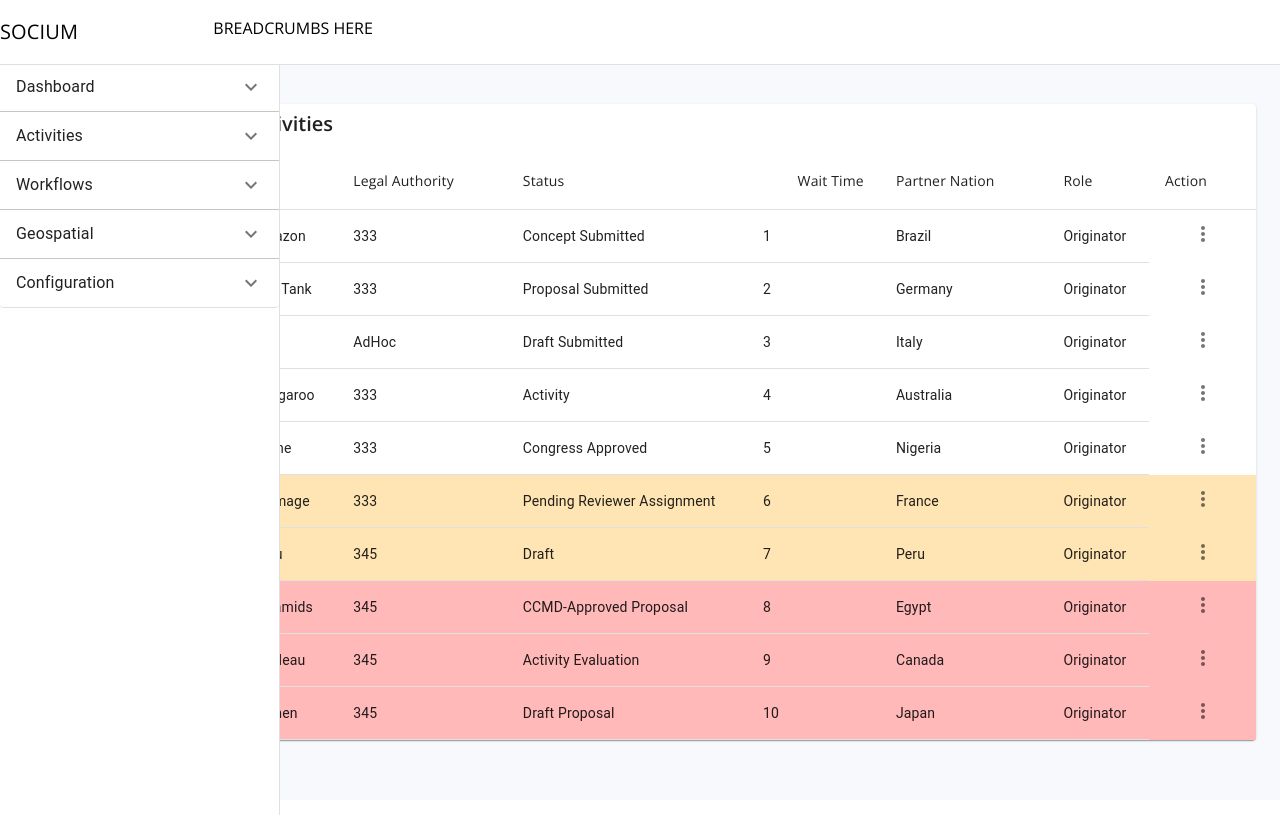
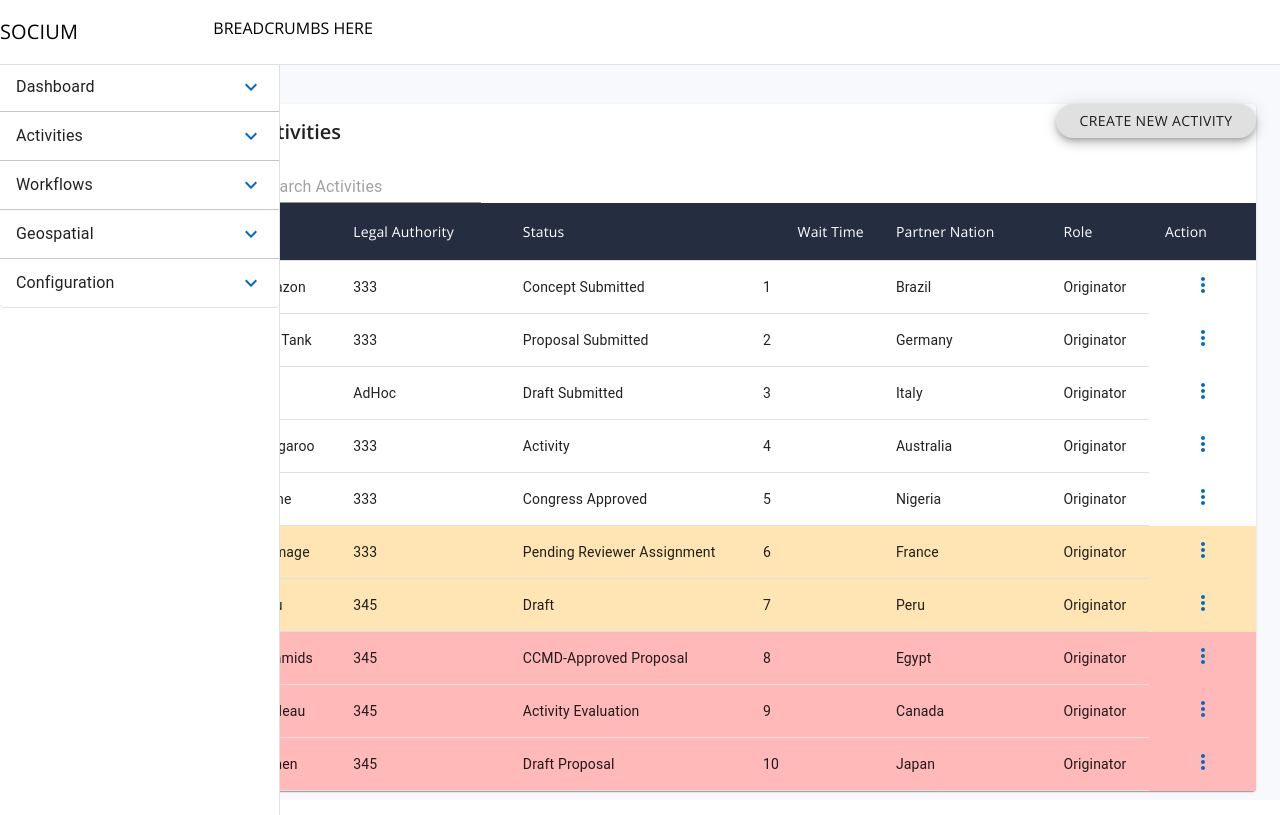
Before and after one commit to blweber/context-prac, a React (Create React App) app in the folder client/: page /Activities in a window 1280 px wide. Built offline with nearby package versions, Linux system fonts and the light colour scheme.

Commit message:
ActivitySearch func

```diff
--- a/client/src/components/activities/Activities.js
+++ b/client/src/components/activities/Activities.js
@@ -1,26 +1,8 @@
 import React, { useContext } from "react";
 
-import Table from '@material-ui/core/Table';
-import TableBody from '@material-ui/core/TableBody';
-import TableCell from '@material-ui/core/TableCell';
-import TableHead from '@material-ui/core/TableHead';
-import TablePagination from '@material-ui/core/TablePagination';
-import TableRow from '@material-ui/core/TableRow';
-import TableSortLabel from '@material-ui/core/TableSortLabel';
-import Toolbar from '@material-ui/core/Toolbar';
-import Typography from '@material-ui/core/Typography';
-import Paper from '@material-ui/core/Paper';
-import Checkbox from '@material-ui/core/Checkbox';
-import IconButton from '@material-ui/core/IconButton';
-import Tooltip from '@material-ui/core/Tooltip';
-import FormControlLabel from '@material-ui/core/FormControlLabel';
-import Switch from '@material-ui/core/Switch';
-import DeleteIcon from '@material-ui/icons/Delete';
-import FilterListIcon from '@material-ui/icons/FilterList';
-import Grid from '@material-ui/core/Grid';
+import Fab from '@material-ui/core/Fab';
 
 import ActivityContext from '../../context/activities/ActivityContext';
-
 import ActivityTable from './ActivityTable';
 
 const Activities = () => {
@@ -30,6 +12,17 @@ const Activities = () => {
 
 	return (
 		<div>
+			<Fab //TODO: Use Button component
+				variant="extended"
+				size="small"
+				aria-label="save"
+				className={'add-user-btn'}
+				style={{width: '200px', float: 'right'}} //TODO: remove inline styling
+				type="button"
+			>
+				Create New Activity
+			</Fab>
+
 			<ActivityTable/>
 		</div>
 	);
--- /dev/null
+++ b/client/src/components/activities/ActivitySearch.js
@@ -0,0 +1,34 @@
+import React, { useContext } from "react";
+import ActivityContext from "../../context/activities/ActivityContext";
+import { Input, Button, Icon } from "@material-ui/core";
+import Grid from '@material-ui/core/Grid';
+
+const ActivitySearch = () => {
+	const activityContext = useContext(ActivityContext);
+
+  const { filterActivities, clearFilteredActivities } = activityContext;
+
+  const onChange = event => {
+    let inputFiltering = event.target.value;
+    if (inputFiltering !== "") {
+      filterActivities(inputFiltering);
+    } else {
+      clearFilteredActivities();
+    }
+  };
+
+  return (
+    <Grid container spacing={3}>
+			<Grid item xs={10}>
+				<Icon>search</Icon>
+				<Input
+					type="text"
+					placeholder="Search Activities"
+					onChange={onChange}
+				/>
+			</Grid>
+    </Grid>
+  );
+};
+
+export default ActivitySearch;
--- a/client/src/components/activities/ActivityTable.js
+++ b/client/src/components/activities/ActivityTable.js
@@ -1,49 +1,46 @@
 import React, { useContext, useState } from "react";
-import axios from 'axios';
 
 import MoreVertIcon from "@material-ui/icons/MoreVert";
 import Menu from "@material-ui/core/Menu";
 import MenuItem from "@material-ui/core/MenuItem";
 import Grid from "@material-ui/core/Grid";
-import { Link } from "react-router-dom";
 
 import Paper from '@material-ui/core/Paper';
 import Table from '@material-ui/core/Table';
 import TableBody from '@material-ui/core/TableBody';
 import TableCell from '@material-ui/core/TableCell';
 import TableHead from '@material-ui/core/TableHead';
-import TablePagination from '@material-ui/core/TablePagination';
+// import TablePagination from '@material-ui/core/TablePagination';
 import TableRow from '@material-ui/core/TableRow';
 import TableSortLabel from '@material-ui/core/TableSortLabel';
-import Toolbar from '@material-ui/core/Toolbar';
-import Typography from '@material-ui/core/Typography';
-import Checkbox from '@material-ui/core/Checkbox';
 import IconButton from '@material-ui/core/IconButton';
-import Tooltip from '@material-ui/core/Tooltip';
-import FormControlLabel from '@material-ui/core/FormControlLabel';
-import Switch from '@material-ui/core/Switch';
-import DeleteIcon from '@material-ui/icons/Delete';
-import FilterListIcon from '@material-ui/icons/FilterList';
 
 import ActivityContext from "../../context/activities/ActivityContext";
+import ActivitySearch from "./ActivitySearch";
 
 import './activityTable.scss';
 
 const ActivityTable = ({ activity }) => {
 	// Subscribe to Activities state and access deleteActivity action
 	const activityContext = useContext(ActivityContext);
-	const { activities } = activityContext;
+	const { activities, filtered } = activityContext;
 
 	const [order, setOrder] = React.useState('asc');
 	const [orderBy, setOrderBy] = React.useState(activities.legal_authority);
 
-	const rows = activities;
-
-	// Create new array with table row data
-	const rowsArr = activities.map(
-		({ activity_name, legal_authority, data_role, status, wait_time, partner_nation }) =>
-		({ activity_name, legal_authority, data_role, status, wait_time, partner_nation })
-	);
+	// Create new array with table row data, all or filtered
+	let rowsArr;
+	if(filtered) {
+		rowsArr = filtered.map(
+			({ activity_name, legal_authority, data_role, status, wait_time, partner_nation }) =>
+			({ activity_name, legal_authority, data_role, status, wait_time, partner_nation })
+		);
+	}else {
+		rowsArr = activities.map(
+			({ activity_name, legal_authority, data_role, status, wait_time, partner_nation }) =>
+			({ activity_name, legal_authority, data_role, status, wait_time, partner_nation })
+		);
+	}
 
 	function desc(a, b, orderBy) {
 		if (b[orderBy] < a[orderBy]) {
@@ -174,13 +171,15 @@ const ActivityTable = ({ activity }) => {
 		<Grid>
 			<Paper>
 				<h5 className={'act-header font-medium'}>Activities</h5>
+				<div><ActivitySearch/></div>
+
 				<Table aria-labelledby="activitiesTable">
 					<EnhancedTableHead
 						order={order}
 						orderBy={orderBy}
 						onRequestSort={handleRequestSort}
-						rowCount={rows.length}
-						className={'act-tbl-header'}
+						rowCount={rowsArr.length}
+						className={'act-filter'}
 					/>
 					<TableBody>
 						{stableSort(rowsArr, getSorting(order, orderBy))
--- a/client/src/components/activities/activityTable.scss
+++ b/client/src/components/activities/activityTable.scss
@@ -1,3 +1,4 @@
+@import '../../styles/typography.scss';
 @import '../../styles/colors.scss';
 
 // .visually-hidden {
@@ -21,13 +22,26 @@
 }
 
 .act-header{
+    padding: 1rem;
+}
+
+.MuiTableRow-head{
+    background: $navy;
+}
+
+.MuiTableSortLabel-root{
+    color: $white;
+    &:hover{
+        color: $grey-light;
+    }
+    &.MuiTableSortLabel-active {
+        color: $blue;
+        font-weight: $font-medium;
+    }
+}
+.MuiTableCell-paddingNone {
     padding: 0.5rem;
 }
-
-.act-tbl-header{
-    background: $navy !important;
+.MuiSvgIcon-root {
+    fill: $blue;
 }
-
-.MuiTableCell-paddingNone {
-    padding: 10px;
-}
--- a/client/src/components/shared/ReusableButton.js
+++ b/client/src/components/shared/ReusableButton.js
@@ -4,6 +4,8 @@ import classNames from "classnames";
 import makeStyles from "@material-ui/core/styles/makeStyles";
 import Button from "@material-ui/core/Button";
 import buttonStyle from "./buttonStyle";
+
+//// TODO: Rename file to just Button.js
 
 const makeComponentStyles = makeStyles(() => ({
   ...buttonStyle
--- a/client/src/context/activities/ActivityState.js
+++ b/client/src/context/activities/ActivityState.js
@@ -2,7 +2,13 @@ import React, { useReducer } from 'react';
 import ActivityContext from './ActivityContext';
 import ActivityReducer from './ActivityReducer';
 import uuid from "uuid";
-import { ADD_ACTIVITY, DELETE_ACTIVITY, SET_CURRENT_ACTIVITY } from '../types';
+import {
+    ADD_ACTIVITY,
+    DELETE_ACTIVITY,
+    SET_CURRENT_ACTIVITY,
+    FILTER_ACTIVITIES,
+    CLEAR_FILTERED_ACTIVITIES,
+} from '../types';
 
 const ActivityState = props => {
 
@@ -169,6 +175,7 @@ const ActivityState = props => {
                 data_role: "Originator",
             }
         ],
+				current: null,
 				filtered: null,
     };
 
@@ -189,15 +196,26 @@ const ActivityState = props => {
     const setCurrentActivity = activity => {
         dispatch({ type: SET_CURRENT_ACTIVITY, payload: activity });
     };
+    const filterActivities = text => {
+        dispatch({ type: FILTER_ACTIVITIES, payload: text });
+    };
+    const clearFilteredActivities = () => {
+        dispatch({ type: CLEAR_FILTERED_ACTIVITIES });
+    };
 
     return (
 			<ActivityContext.Provider
 				value={{
 					activities: state.activities,
+					current: state.current,
+					filtered: state.filtered,
 					addActivity,
 					deleteActivity,
-                    setCurrentActivity
-                }}>
+					setCurrentActivity,
+					filterActivities,
+					clearFilteredActivities
+				}}
+			>
 				{ props.children }
 			</ActivityContext.Provider>
     );
--- a/client/src/context/activities/activityReducer.js
+++ b/client/src/context/activities/activityReducer.js
@@ -1,4 +1,10 @@
-import { ADD_ACTIVITY, DELETE_ACTIVITY, SET_CURRENT_ACTIVITY } from '../types';
+import {
+	ADD_ACTIVITY,
+	DELETE_ACTIVITY,
+	SET_CURRENT_ACTIVITY,
+	FILTER_ACTIVITIES,
+	CLEAR_FILTERED_ACTIVITIES
+} from '../types';
 
   export default (state, action) => {
     switch (action.type) {
@@ -19,6 +25,21 @@ import { ADD_ACTIVITY, DELETE_ACTIVITY, SET_CURRENT_ACTIVITY } from '../types';
           ...state,
           current: action.payload
         };
+			case FILTER_ACTIVITIES:
+				return {
+					...state,
+					filtered: state.activities.filter(activity => {
+						const regex = new RegExp(`${action.payload}`, "gi");
+						return (
+							activity.activity_name.match(regex) || activity.legal_authority.match(regex)
+						);
+					})
+				};
+			case CLEAR_FILTERED_ACTIVITIES:
+				return {
+					...state,
+					filtered: null
+				};
       default:
         return state;
     }
--- a/client/src/context/types.js
+++ b/client/src/context/types.js
@@ -1,3 +1,4 @@
+// CONTACT TYPES
 export const ADD_CONTACT = "ADD_CONTACT";
 export const DELETE_CONTACT = "DELETE_CONTACT";
 export const SET_CURRENT = "SET_CURRENT";
@@ -6,10 +7,11 @@ export const UPDATE_CONTACT = "UPDATE_CONTACT";
 export const FILTER_CONTACTS = "FILTER_CONTACTS";
 export const CLEAR_FILTER = "CLEAR_FILTER";
 
+// ACTIVITY TYPES
 export const ADD_ACTIVITY = "ADD_ACTIVITY";
 export const DELETE_ACTIVITY = "DELETE_ACTIVITY";
 export const SET_CURRENT_ACTIVITY = "SET_CURRENT_ACTIVITY";
 export const CLEAR_CURRENT_ACTIVITY = "CLEAR_CURRENT_ACTIVITY";
 export const UPDATE_ACTIVITY = "UPDATE_ACTIVITY";
-export const FILTER_ACTIVITY = "FILTER_ACTIVITY";
-export const CLEAR_FILTER_ACTIVITY = "CLEAR_FILTER_ACTIVITY";
+export const FILTER_ACTIVITIES = "FILTER_ACTIVITIES";
+export const CLEAR_FILTERED_ACTIVITIES = "CLEAR_FILTERED_ACTIVITIES";
--- a/client/src/pages/Home.js
+++ b/client/src/pages/Home.js
@@ -1,7 +1,8 @@
 import React from "react";
 import { Card, CardBody } from 'reactstrap';
+import { Icon, Grid } from "@material-ui/core";
+
 import ContactFilter from "../components/contacts/ContactFilter";
-import { Icon, Grid } from "@material-ui/core";
 import Contacts from "../components/contacts/Contacts";
 
 const Home = () => {
--- a/client/src/styles/_typography.scss
+++ b/client/src/styles/_typography.scss
@@ -1,8 +1,11 @@
 /* Typography for HTML elements and other shared classes */
 @import './colors.scss';
 
+// SASS VARIABLES
 $open-sans: 'Open Sans', sans-serif;
+$font-medium: 600;
 
+// TYPOGRAPHY CLASSES
 .font-light {
     font-weight: 300;
 }
@@ -31,8 +34,7 @@ $open-sans: 'Open Sans', sans-serif;
     text-transform: capitalize;
 }
 
-// HEADERS
-
+// HEADER CLASSES
 h1, h2, h3, h4, h5, h6 {
     font-family: $open-sans !important;
 }
```
Lines whose indentation alone changed are shown as unchanged.
